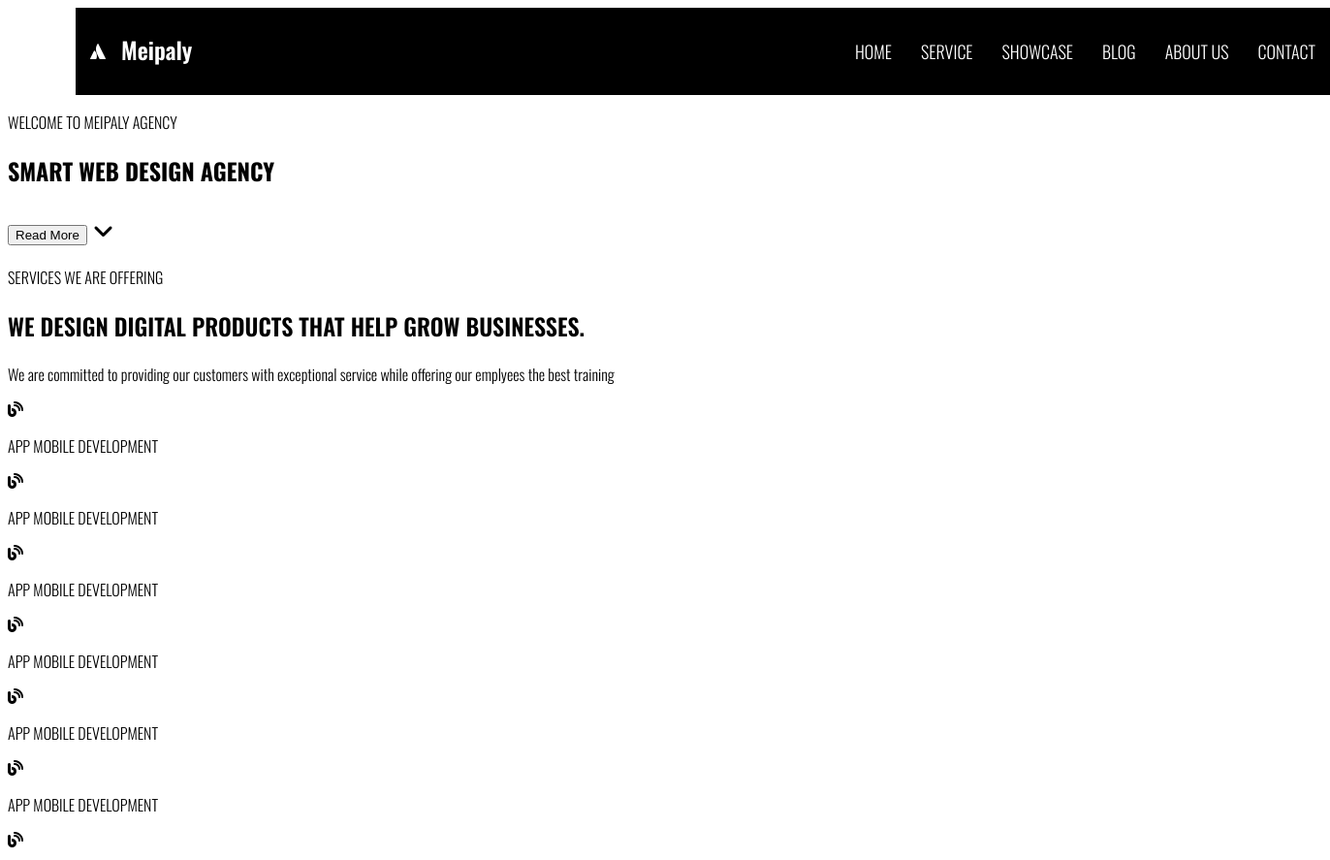
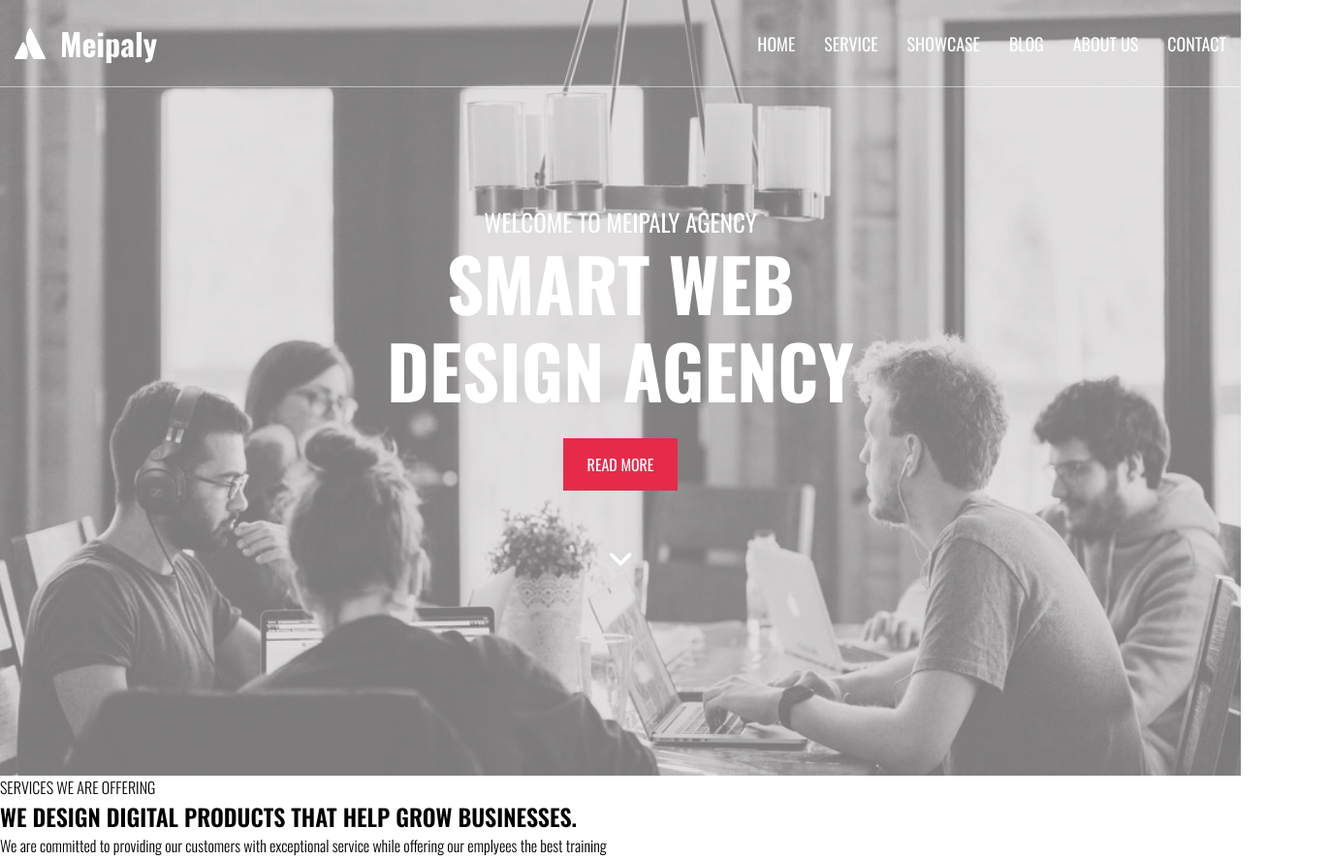
Before and after one commit to pndminh/Meiplay-website, a plain HTML site: page index.html in a window 1280 px wide. Shown: the top 887 px of the page at 97% size, 1372 px wide, since content can reach past the window. Drawn offline with nearby package versions, Linux system fonts and the light colour scheme.

Commit message:
style carousel and header

```diff
--- a/index.html
+++ b/index.html
@@ -11,6 +11,7 @@
     <link href="https://fonts.googleapis.com/css2?family=Oswald:wght@300;400;600;700&display=swap" rel="stylesheet">
     <link rel="stylesheet" href="styles/header.css">
     <link rel="stylesheet" href="styles/general.css">
+    <link rel="stylesheet" href="styles/carousel.css">
 </head>
 <body>
     <header>
@@ -28,10 +29,13 @@
         </nav>
     </header>
     <section class="carousel-meipaly">
-        <p>WELCOME TO MEIPALY AGENCY</p>
-        <h1>SMART WEB DESIGN AGENCY</p>
-        <button class="read-more">Read More</button>
-        <i class="fa-solid fa-angle-down"></i>
+            <div class="carousel-content">
+                <p>WELCOME TO MEIPALY AGENCY</p>
+                <h1>SMART WEB <br> DESIGN AGENCY</h1>
+                <a class="read-more" href="#">READ MORE</a>
+                <i class="fa-solid fa-angle-down"></i>
+            </div>
+
     </section>
     <section class="products-meipaly">
         <p class="section-title">SERVICES WE ARE OFFERING</p>
--- a/styles/carousel.css
+++ b/styles/carousel.css
@@ -0,0 +1,38 @@
+.carousel-meipaly{
+    height: 800px;
+    background-image: url('../img/home_slider.jpg');
+    background-repeat: no-repeat;
+    width: 100%;
+    background-size: cover;
+    display: flex;
+    flex-direction: column;
+    align-items: center;
+    justify-content: center;
+    text-align: center;
+    color: white;
+    background-position: center;
+}
+.carousel-meipaly p{
+    font-size: 25px;
+    font-weight: 500;
+}
+.carousel-meipaly h1{
+    font-size: 75px;
+    font-weight: 700;
+    line-height: 90px;
+    margin-bottom: 40px;
+}
+.carousel-meipaly a{
+    font-size: 16px;
+    color: white;
+    font-weight: 400;
+    padding: 15px 25px 15px 25px;
+    text-decoration: none;
+    background-color: #e62b4a;
+}
+.carousel-meipaly i{
+    display: flex;
+    margin-top: 70px;
+    justify-content: center;
+    font-size: 30px;
+}
--- a/styles/general.css
+++ b/styles/general.css
@@ -1,5 +1,9 @@
-body{
-    min-width: 710px;
+* {
+    font-family: 'Oswald', sans-serif;
+    padding: 0;
+    margin: 0;
+    /* không cộng dồn padding */
+    box-sizing: border-box;
 }
 p,h1,h2,h3{
     font-family: 'Oswald', sans-serif;
--- a/styles/header.css
+++ b/styles/header.css
@@ -2,13 +2,13 @@ header{
     display: flex;
     flex-direction: row;
     justify-content: space-between;
-    border-bottom-color: white;
+    border-bottom: 1px solid #ffffff85;
     height: 90px;
-    margin: 0 70px 0 70px;
+    margin: 0;
     align-items: center;
-    background-color: black;
     width: 100%;
     padding: 0 15px;
+    position: absolute;
 }
 .logo-meipaly{
     display: flex;
@@ -17,11 +17,14 @@ header{
     align-items: center;
 }
 .logo-meipaly i{
-    width: 32px;
+    font-size: 32px;
     color: white;
+    margin: 0 15px 0 0;
 }
 .logo-meipaly h2{
     color: white;
+    font-size: 32px;
+    font-weight: 700;
     margin-bottom: 0;
 }
 .nav-bar{
@@ -32,10 +35,10 @@ header{
 }
 .nav-bar a{
     font-size: 18px;
-    font-weight: 300;
+    font-weight: 400;
     font-family: 'Oswald', sans-serif;
     color: white;
-    margin: 0 0 0 30px;
+    margin: 0 0px 0 30px;
     text-decoration: none;
 }
 .nav-bar a:hover{
```
